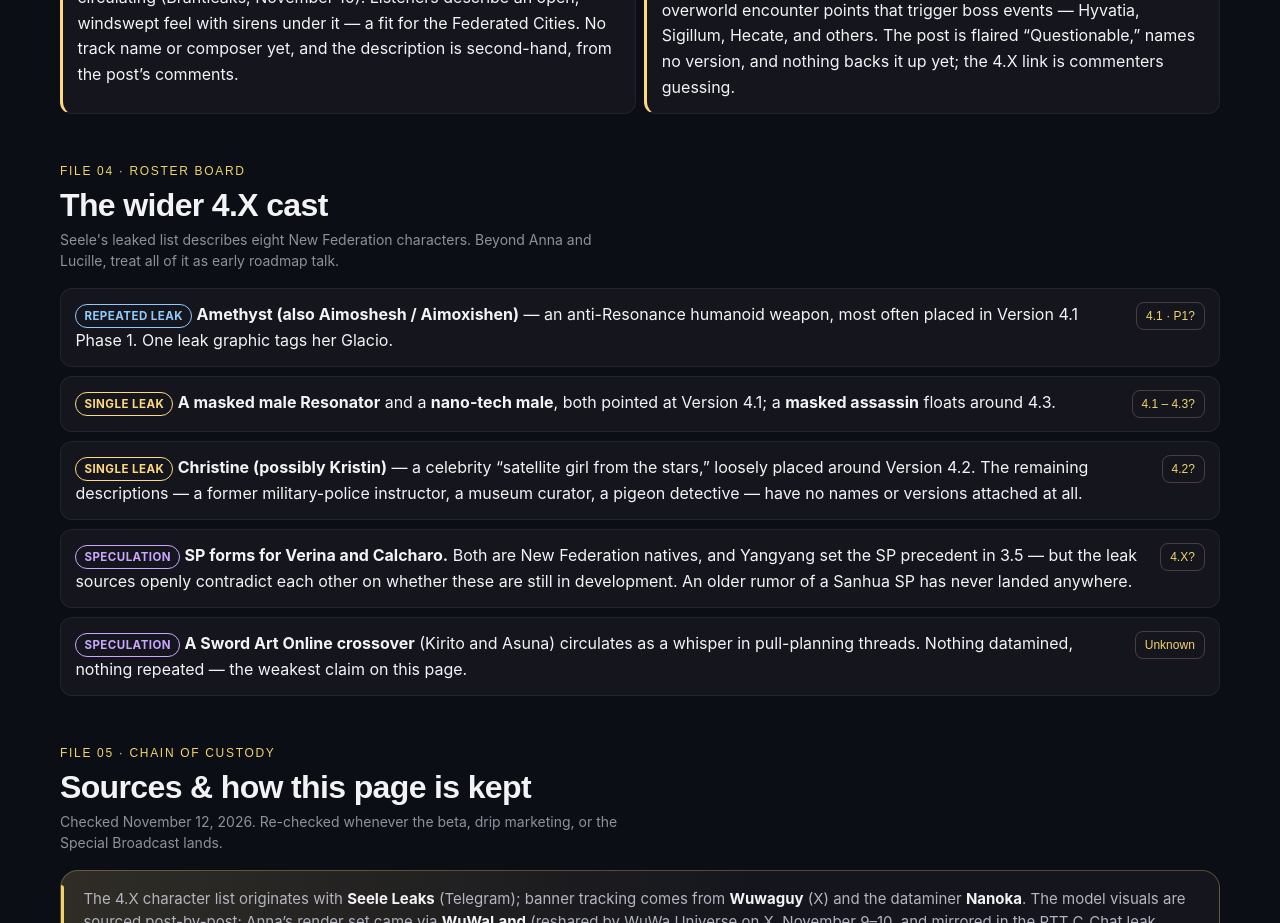
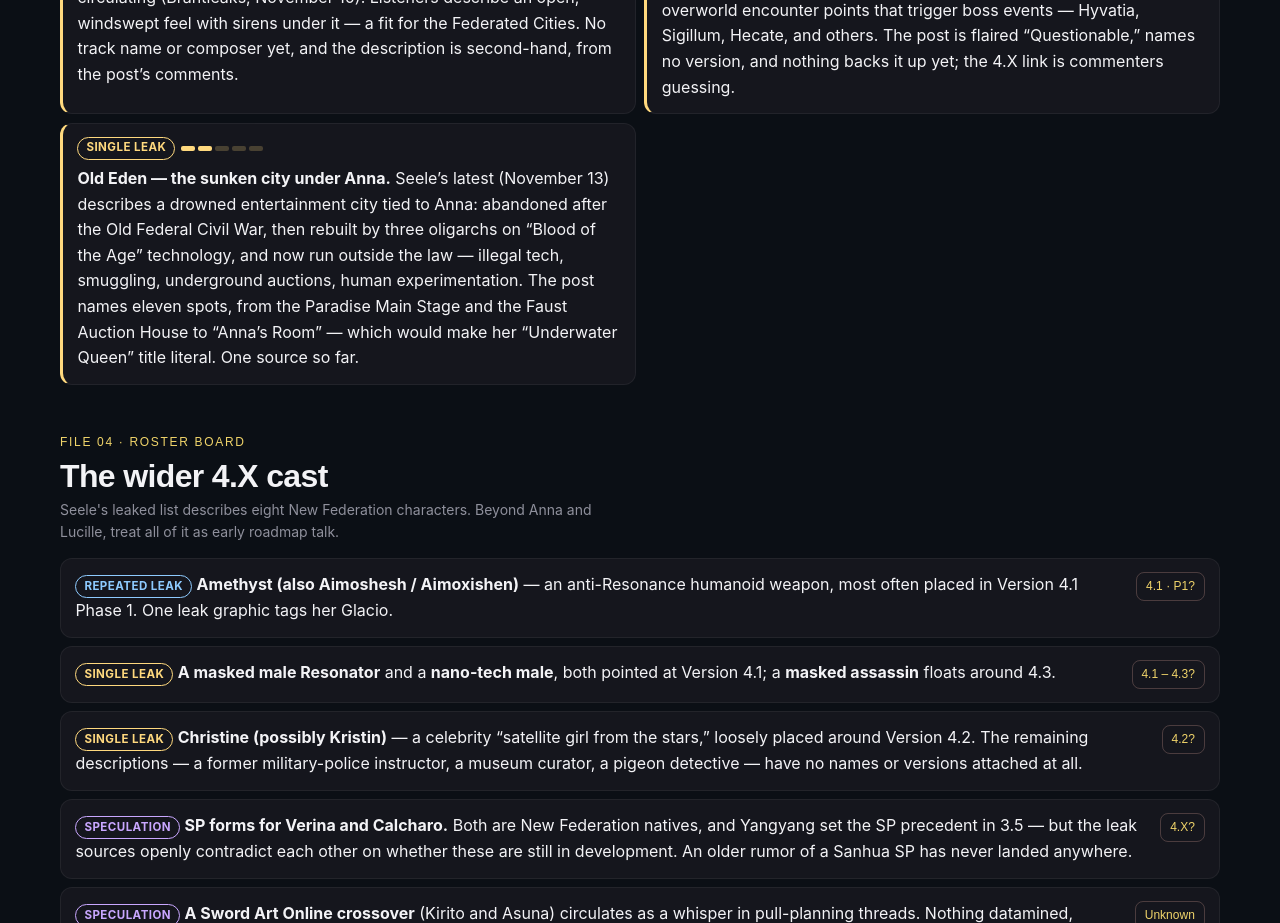
Before and after one commit to thomasttrr/wuwa-today, a Next.js app: page /leaks in a window 1280 px wide. Shown: the part 8480-9403 px from the top of the page. Built offline with nearby package versions, Linux system fonts and the light colour scheme; a web font is replaced by a local one.

Commit message:
feat(leaks): Old Eden lore claim (Seele via WutheringNews) — Tom approved

```diff
--- a/app/leaks/page.tsx
+++ b/app/leaks/page.tsx
@@ -579,6 +579,16 @@ export default function LeaksPage() {
               others. The post is flaired &ldquo;Questionable,&rdquo; names no version, and
               nothing backs it up yet; the 4.X link is commenters guessing.
             </Claim>
+            <Claim tag="Single leak">
+              <strong>Old Eden — the sunken city under Anna.</strong> Seele&rsquo;s latest
+              (November 13) describes a drowned entertainment city tied to Anna: abandoned
+              after the Old Federal Civil War, then rebuilt by three oligarchs on
+              &ldquo;Blood of the Age&rdquo; technology, and now run outside the law — illegal
+              tech, smuggling, underground auctions, human experimentation. The post names
+              eleven spots, from the Paradise Main Stage and the Faust Auction House to
+              &ldquo;Anna&rsquo;s Room&rdquo; — which would make her &ldquo;Underwater
+              Queen&rdquo; title literal. One source so far.
+            </Claim>
           </div>
         </Reveal>
       </div>
```
Also changed, not shown: data/SOURCES.md (+1 -0 lines).
